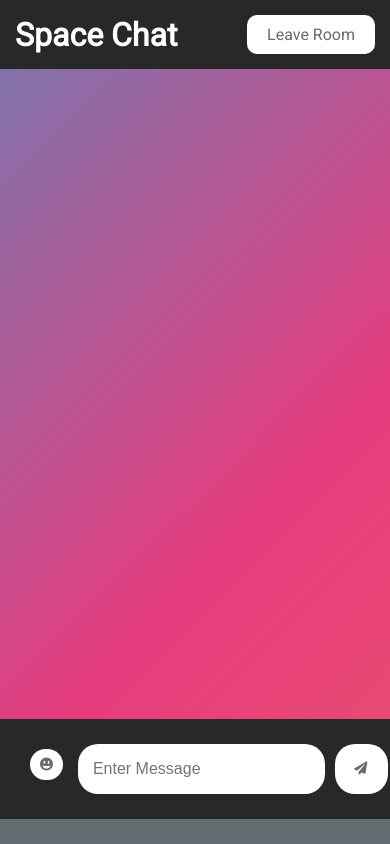
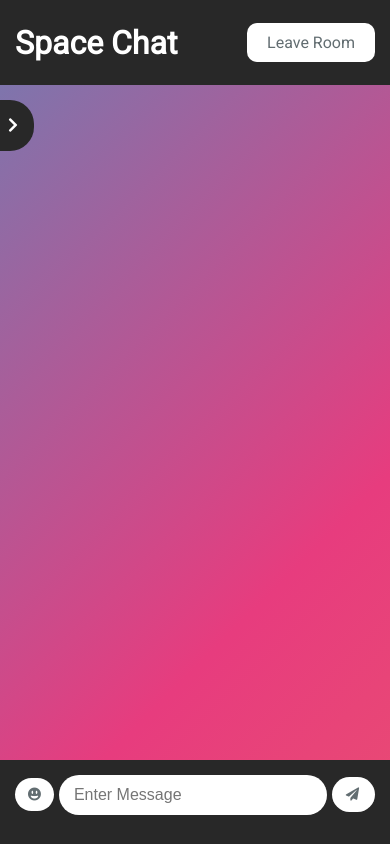
Before and after one commit to hoangan-bonieeror/space-chat-app, a website: page public/chat.html in a window 390 px wide. Drawn offline with nearby package versions, Linux system fonts and the light colour scheme; no server answers.

Commit message:
Update UI

```diff
--- a/public/chat.html
+++ b/public/chat.html
@@ -14,6 +14,7 @@
             <a href="index.html" class="btn">Leave Room</a>
             </header>
             <main class="chat-main">
+            <span class="toggle-sidebar" tabindex="-1"><i class="fas fa-chevron-right"></i></span>
             <div class="chat-sidebar">
                 <h3><i class="fas fa-comments"></i> Room Name:</h3>
                 <h2 id="room-name"></h2>
@@ -26,8 +27,8 @@
             </main>
             <div class="chat-form-container">
                 <form id="chat-form">
-                    <div class="dropdown-emoji" style="margin-right : 10px;">
-                        <button type="button" class="btn" style="margin : 5px; padding : 8px 10px; border-radius : 2.5rem; transform" id="icon-btn"><i class="fas fa-grin-alt"></i></button>
+                    <div class="dropdown-emoji" style="">
+                        <button type="button" class="btn" style="padding : 9px 13px; border-radius : 2.5rem;" id="icon-btn"><i class="fas fa-grin-alt"></i></button>
                         <div id="emoji-content"></div>
                     </div>
                     <input
--- a/public/css/style.css
+++ b/public/css/style.css
@@ -80,12 +80,12 @@ a {
 /* Chat Page */
 
 .chat-container {
-	width: 100%;;
 	background: var(--slate-color);
 	/* margin: 50px auto; */
 	overflow: hidden;
 	/* border-radius: 5px; */
 	height: 100vh;
+	width: 100vw;
 }
 
 .chat-header {
@@ -97,11 +97,16 @@ a {
 	display: flex;
 	align-items: center;
 	justify-content: space-between;
+	height: 10%;
+	width: inherit;
+	min-height: 70px;
 }
 
 .chat-main {
 	display: grid;
 	grid-template-columns: 1fr 4.5fr;
+	height: 80%;
+	width: 100%;
 }
 
 #emoji-content {
@@ -152,6 +157,26 @@ a {
 	justify-content: flex-end;
 }
 
+.toggle-sidebar {
+	display: none;
+	position: fixed;
+	top: 100px;
+	left: 0px;
+	border-radius: 0 1.5rem 1.5rem 0;
+	padding: 1rem 1rem 1rem .5rem;
+	/* border: 2px solid black; */
+	border-left: 0;
+	background-color: #282828;
+	color: white;
+	transition : all .3s;
+	cursor: pointer;
+}
+
+.toggle-sidebar:hover {
+	background-color: white;
+	color: #282828;
+}
+
 .chat-sidebar {
 	background: white;
 	color: var(--slate-color);
@@ -176,7 +201,7 @@ a {
 
 .chat-messages {
 	padding: 25px;
-	height: 77vh;
+	height: 100%;
 	overflow-y: scroll;
 	background: linear-gradient(-45deg, #ee7752, #e73c7e, #23a6d5, #23d5ab);
 	background-size: 400% 400%;
@@ -205,54 +230,58 @@ a {
 .chat-messages .message {
 	padding: 20px 10px;
 	margin: 0;
-	background-color: transparent;
+	background-color: white;
 	border-radius: 5px;
 	animation-name: fadeUp;
 	animation-duration: .3s;
 	animation-delay: 0s;
-	color: white;
+	color: #282828;
 	border: 3px solid white;
 	height: max-content;
-	width: max-content;
 	max-width: 500px;
+	object-fit: contain;
 }
 
 .chat-messages .message .meta {
 	font-size: 15px;
 	font-weight: bold;
-	color: white;
+	color: #282828;
 	opacity: 0.7;
 	margin-bottom: 7px;
 }
 
 .chat-messages .message .meta span {
-	color: white;
+	color: #282828;
 }
 
 .chat-form-container {
-	padding: 25px;
+	padding: 15px;
 	background-color: #282828;
+	width: inherit;
+	height: 10%;
+	min-height: 70px;
 }
 
 .chat-form-container form {
 	display: flex;
+	align-items: center;
+	justify-content: center;
 }
 
 .chat-form-container input[type='text'] {
 	font-size: 16px;
-	padding: 25px 25px 25px 15px !important;
+	padding: 15px !important;
 	height: 40px;
 	flex: 1;
 	outline-width: 0;
 	border: none;
 	border-radius: 20px;
-	padding-left: 10px;
+	margin: 0 5px;
 }
 
 .chat-form-container .btn-sent {
-	transform: translateX(10px);
 	border: none !important;
-	padding: 0 20px;
+	padding: 10px 15px;
 	background: white;
 	border-radius: 20px;
 	cursor: pointer;
@@ -260,9 +289,6 @@ a {
 	color: var(--slate-color);
 }
 
-#icon-btn {
-	padding: 15px 20px;
-}
 
 .chat-form-container .btn-sent i {
 	transform: translateX(-1px);
@@ -354,12 +380,87 @@ a {
 	}
 }
 
-@media (max-width: 700px) {
+@media (max-width: 980px) {
+	.chat-header {
+		width: 100vw;
+		position: fixed;
+		top: 0;
+		height: 85px;
+	}
+
+	.chat-container {
+		position: fixed;
+		top: 85px;
+		height: calc(100vh - 140px);
+		width: 100vw;
+	}
+
 	.chat-main {
 		display: block;
+		height: 100%;
+		position: relative;
 	}
 
 	.chat-sidebar {
-		display: none;
+		height: calc(100vh - 70px);
+		position: absolute;
+		top: 0;
+		left: 0;
+		width: 30%;
+		margin-left: calc(30% - 100vw);
+		transition: all .3s;
 	}
+
+	.toggle-sidebar {
+		display: block !important;
+	}
+
+	.toggle-sidebar:focus + .chat-sidebar {
+		margin-left: 0;
+	}
+
+	.toggle-sidebar:focus {
+		margin-left: calc(100vw - 70%);
+		pointer-events: none;
+	}
+
+	.toggle-sidebar:focus > i {
+		transform: rotate(180deg);
+	}
+
+	.chat-form-container {
+		position: fixed;
+		bottom: 0;
+	}
+
 }
+
+@media (max-width: 700px) {
+	.chat-sidebar {
+		height: calc(100vh - 140px);
+		position: absolute;
+		top: 0;
+		left: 0;
+		width: 50%;
+		margin-left: calc(50% - 100vw);
+		transition: all .3s;
+	}
+
+	.toggle-sidebar {
+		display: block !important;
+	}
+
+	.toggle-sidebar:focus + .chat-sidebar {
+		margin-left: 0;
+	}
+
+	.toggle-sidebar:focus {
+		margin-left: calc(100vw - 50%);
+		pointer-events: none;
+	}
+
+	.toggle-sidebar:focus > i {
+		transform: rotate(180deg);
+	}
+
+}
```
Also changed, not shown: utils/users.js (+7 -1 lines), 1 other file.
